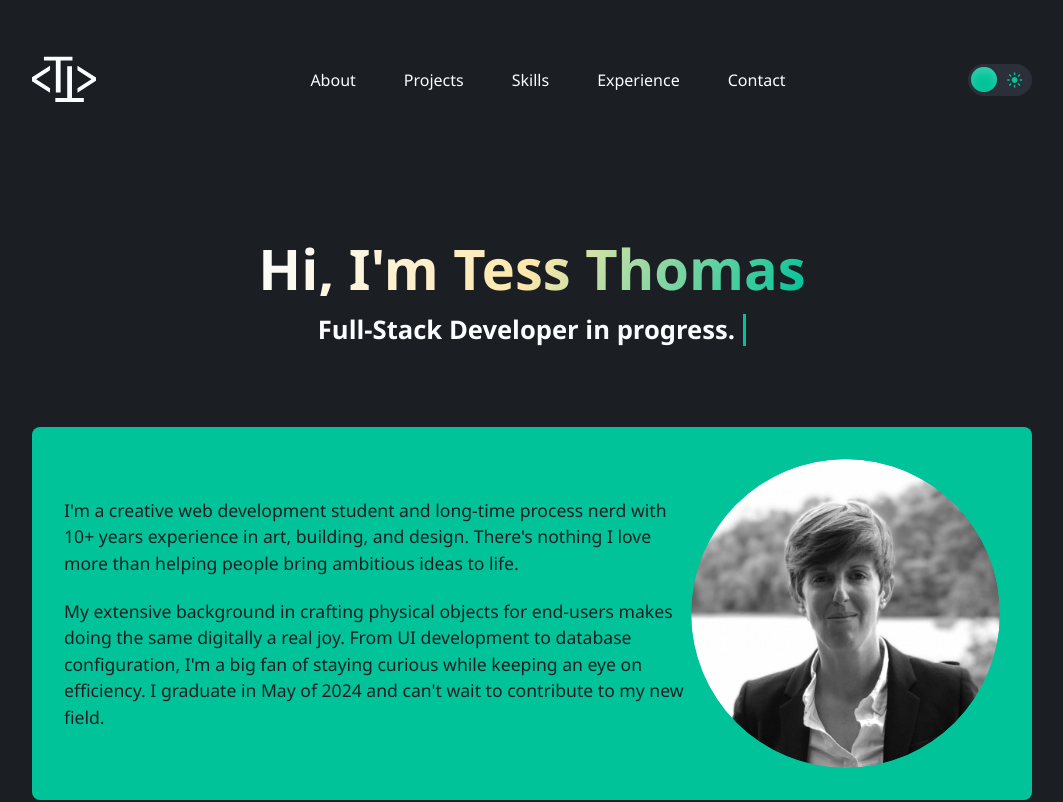
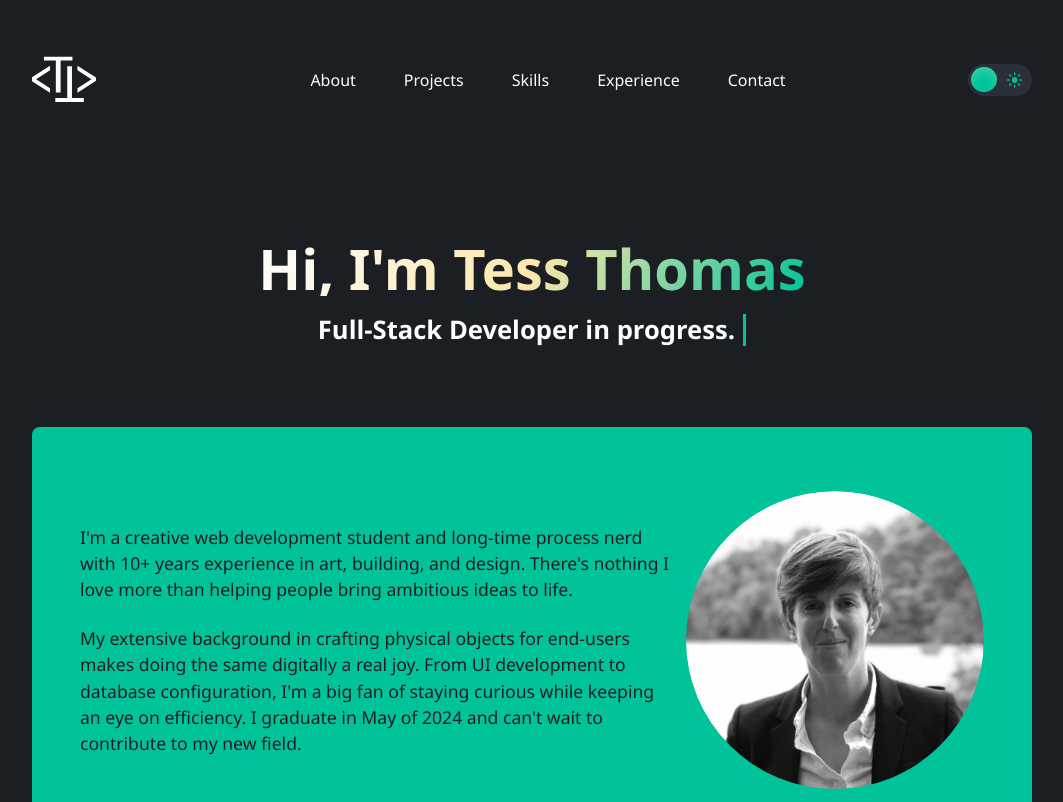
Before and after one commit to tessthom/portfolio, a React (Create React App) app: page / in a window 1280 px wide. Shown: the top 802 px of the page, without its empty margins (108-1171 px from the left). Built offline with nearby package versions, Linux system fonts and the light colour scheme.

Commit message:
minor layout change

```diff
--- a/src/styles/AboutMe.css
+++ b/src/styles/AboutMe.css
@@ -5,7 +5,7 @@
   background-color: var(--primary-mint);
   color: var(--black);
   margin: 2em 0;
-  padding: 2em;
+  padding: 4rem 3rem;
 }
 .about-text p  {
   line-height: 1.5;
@@ -16,7 +16,7 @@
 .profile-img  {
   width: 33%;
   float: right;
-  /* margin-left: 1em; */
+  margin-left: 1em;
   border-radius: 50%;
   -webkit-shape-outside: circle();
   shape-outside: circle(50%);
```
